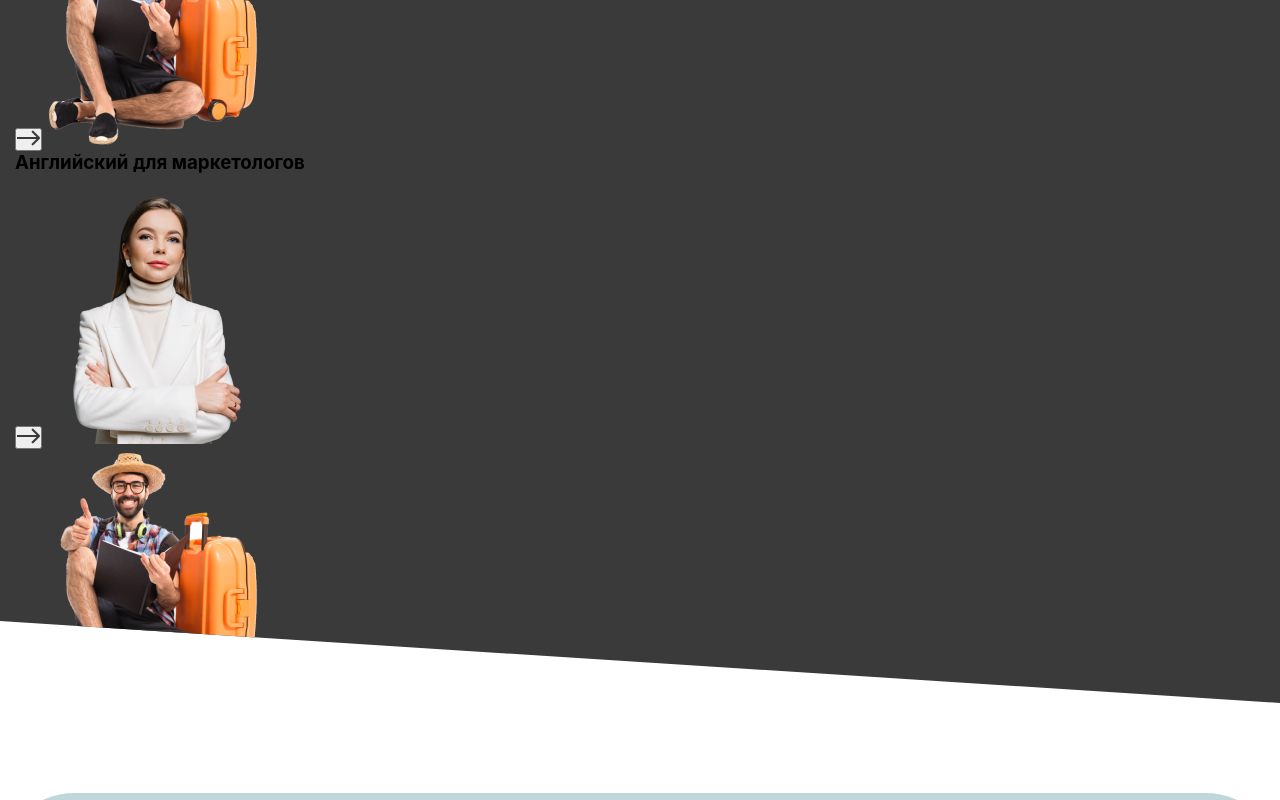
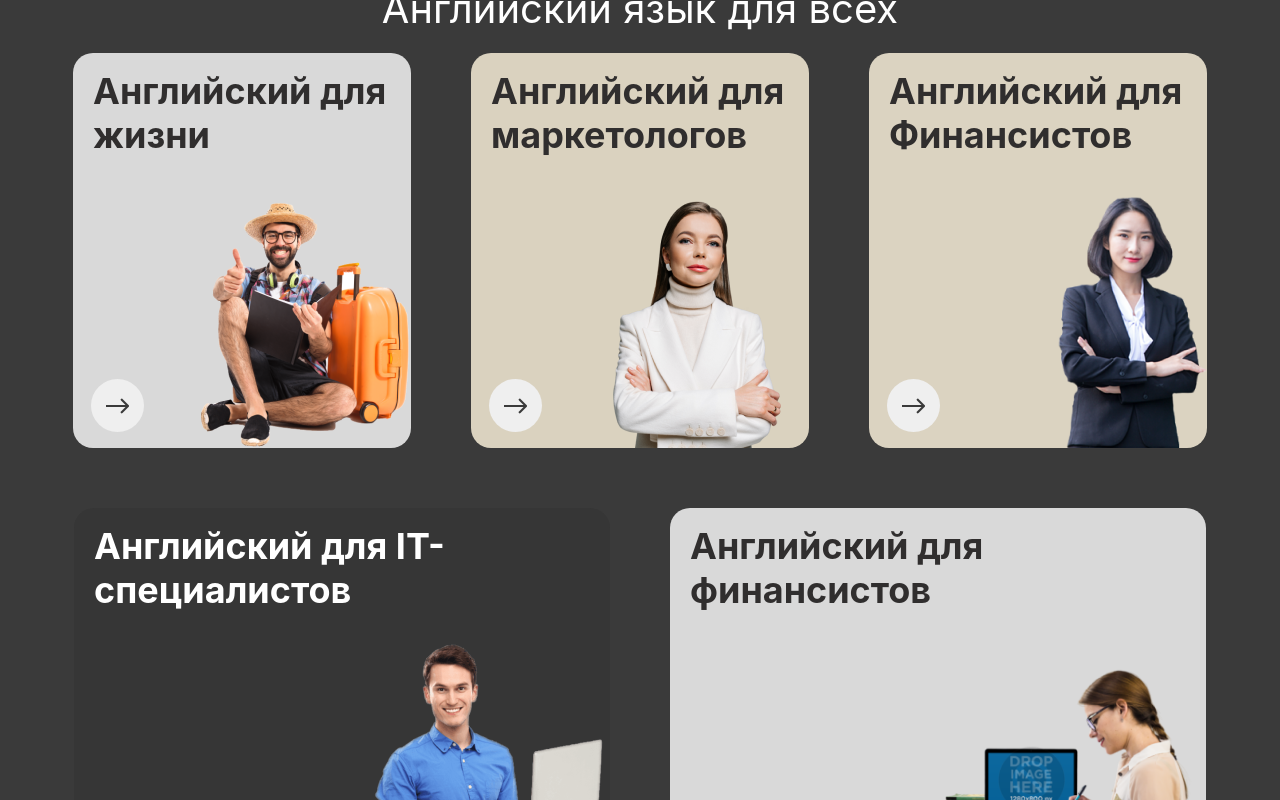
Before and after one commit to nikitazapekin/english-courses-app, a React (Create React App) app: page / in a window 1280 px wide. Shown: the part 1100-1900 px from the top of the page. Built offline with nearby package versions, Linux system fonts and the light colour scheme.

Commit message:
add cards to courses

```diff
--- a/src/components/CoursesHomepage/CoursesHomepage.module.scss
+++ b/src/components/CoursesHomepage/CoursesHomepage.module.scss
@@ -7,11 +7,13 @@
         //  clip-path: polygon(0 0, 100% 0, 100% 100%, 0 calc(100% - 82px));
         background-color: $gray;
     }
+
     &__title {
         font-weight: 400;
         @include fontSize(40px);
         text-align: center;
         color: $white;
+        margin-top: 179px;
     }
 
     &__inner {
@@ -22,11 +24,82 @@
         margin: 0 auto;
         flex-direction: column;
         row-gap: 20px;
+        padding-bottom: 173px;
     }
 
     &__cards {
         display: flex;
+        flex-direction: column;
+        align-items: center;
+        row-gap: 60px;
+
+    }
+
+    &__line {
+        display: flex;
+        column-gap: 60px;
 
     }
 
 }
+
+.cardS {
+    border-radius: 20px;
+    min-height: 395px;
+    max-width: 338px;
+    display: flex;
+    flex-direction: column;
+    justify-content: space-between;
+    overflow: hidden;
+
+    &__gray {
+        background-color: $light-gray ;
+    }
+
+    &__bronze {
+        background-color: $bronze;
+    }
+
+    &__bronzeL {
+        background-color: $bronzeL;
+    }
+
+    &__content {
+
+        display: flex;
+        align-items: flex-end;
+        // height: 100%;
+        justify-content: space-between;
+     //   background-color: red;
+
+    }
+
+    &__image {
+        justify-self: flex-end;
+        max-height: 270px;
+    }
+
+    &__title {
+        font-weight: 700;
+        @include fontSize(36px);
+        color: $black;
+        padding: 16px 20px;
+        margin: 0 auto;
+    }
+}
+
+.cardB {
+    border-radius: 20px;
+    max-width: 536px;
+    min-height: 395px;
+    &__titleWhite {
+        color: $white;
+    }
+&__black {
+background-color: $blackCard;
+}
+&__gray {
+
+}
+
+}
--- a/src/components/CoursesHomepage/CoursesHomepage.tsx
+++ b/src/components/CoursesHomepage/CoursesHomepage.tsx
@@ -4,6 +4,7 @@ import Person2 from "../../assets/persons/Person2.png"
 import Person3 from "../../assets/persons/Person3.png"
 import Person4 from "../../assets/persons/Person4.png"
 import Person5 from "../../assets/persons/Person5.png"
+//import Person6 from "../../assets/persons/Person6.jpg"
 import NavigateCardBtn from "../NavigateCardBtn/NavigateCardBtn"
 const CoursesHomepage = () => {
     return (
@@ -16,7 +17,7 @@ const CoursesHomepage = () => {
                     </h2>
                     <div className={styles.courses__cards}>
                         <div className={styles.courses__line}>
-                            <div className={styles.cardS}>
+                            <div className={`${styles.cardS} ${styles.cardS__gray}`}>
                                 <h3 className={styles.cardS__title}>
                                     Английский для
                                     жизни
@@ -34,7 +35,7 @@ const CoursesHomepage = () => {
 
 
 
-                            <div className={styles.cardS}>
+                            <div className={`${styles.cardS} ${styles.cardS__bronze}`}>
                                 <h3 className={styles.cardS__title}>
                                     Английский для
                                     маркетологов
@@ -49,24 +50,57 @@ const CoursesHomepage = () => {
                                     />
                                 </div>
                             </div>
-
-
-
-                            <div className={styles.cardS}>
+                            <div className={`${styles.cardS} ${styles.cardS__bronzeL}`}>
                                 <h3 className={styles.cardS__title}>
-
+                                    Английский для
+                                    Финансистов
                                 </h3>
                                 <div className={styles.cardS__content}>
 
                                     <NavigateCardBtn link={"#"} />
                                     <img className={styles.cardS__image}
-                                        src={Person1}
+                                        src={Person3}
+                                        alt="person"
+
+                                    />
+                                </div>
+                            </div>
+                        </div>
+
+
+
+                        <div className={styles.courses__line}>
+                            <div className={`${styles.cardB} ${styles.cardB__black}`}>
+                                <h3 className={`${styles.cardS__title} ${styles.cardB__titleWhite}`}>
+                                    Английский для
+                                    IT-специалистов
+                                </h3>
+                                <div className={styles.cardS__content}>
+
+                                    <NavigateCardBtn link={"#"} />
+                                    <img className={styles.cardS__image}
+                                        src={Person4}
                                         alt="person"
 
                                     />
                                 </div>
                             </div>
 
+                            <div className={`${styles.cardB} ${styles.cardS__gray}`}>
+                                <h3 className={styles.cardS__title}>
+                                    Английский для
+                                    финансистов
+                                </h3>
+                                <div className={styles.cardS__content}>
+
+                                    <NavigateCardBtn link={"#"} />
+                                    <img className={styles.cardS__image}
+                                        src={Person5}
+                                        alt="person"
+
+                                    />
+                                </div>
+                            </div>
 
 
                         </div>
--- a/src/components/NavigateCardBtn/NavigateCardBtn.module.scss
+++ b/src/components/NavigateCardBtn/NavigateCardBtn.module.scss
@@ -1,3 +1,15 @@
 .btn {
+    border-radius: 50%;
+    cursor: pointer;
+    display: flex;
+    align-items: center;
+    justify-content: center;
+    cursor: pointer;
+    width: 53px;
+    height: 53px;
+    border: none;
+    outline: none;
+    margin-left: 18px;
+    margin-bottom: 16px;
 
 }
--- a/src/theme/_variables.scss
+++ b/src/theme/_variables.scss
@@ -9,3 +9,8 @@ $light-gray:  #d9d9d9;
 $blue-bold: #7dc0f1;
 $blue-active: #2ea6fc;
 $circle: #80A9AE;
+
+$bronze: #dad2bf;
+$bronzeL: #dbd3c1;
+
+$blackCard: #363636
```
Also changed, not shown: 1 other file (tests, documents, lock files or other folders). Lines whose indentation alone changed are shown as unchanged.
